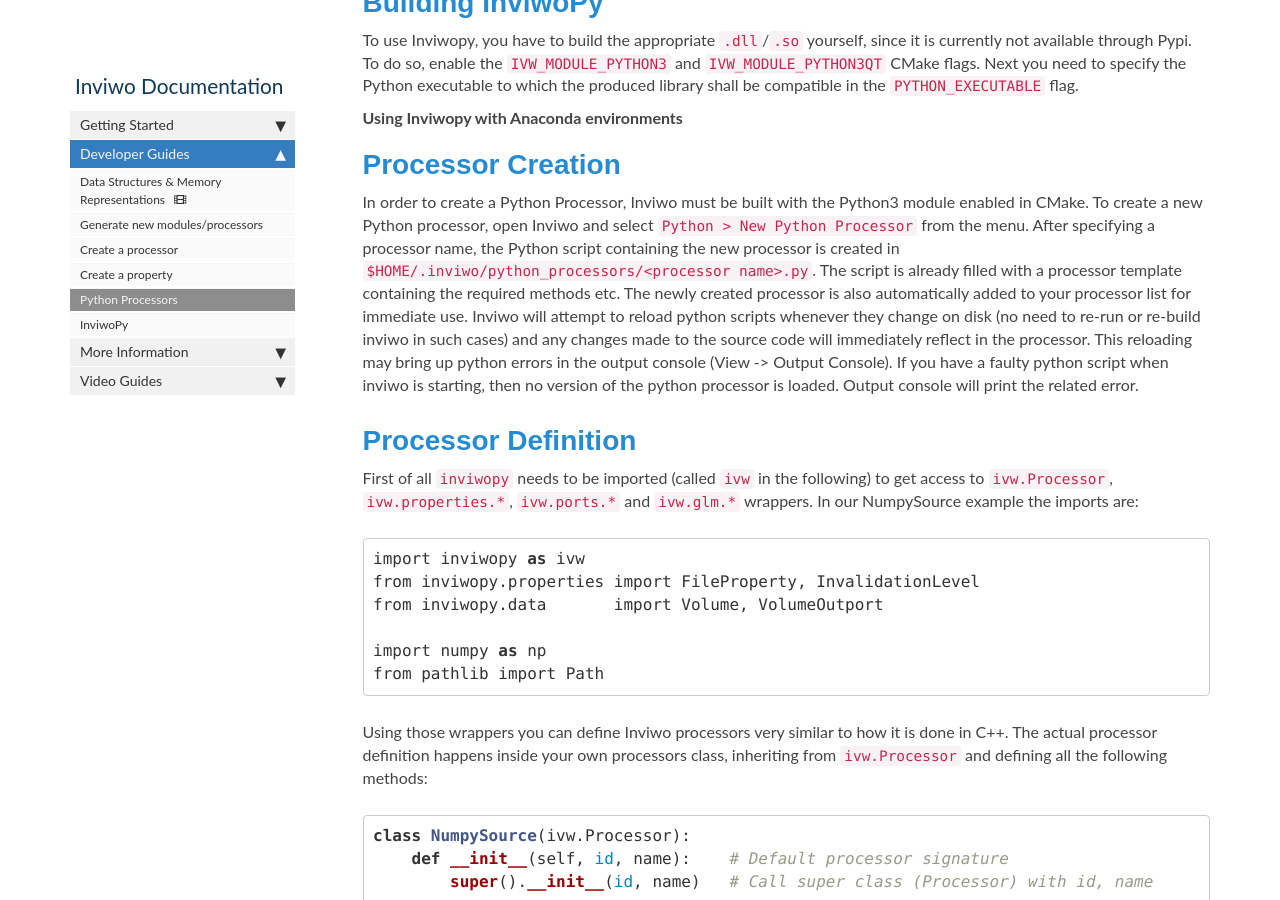
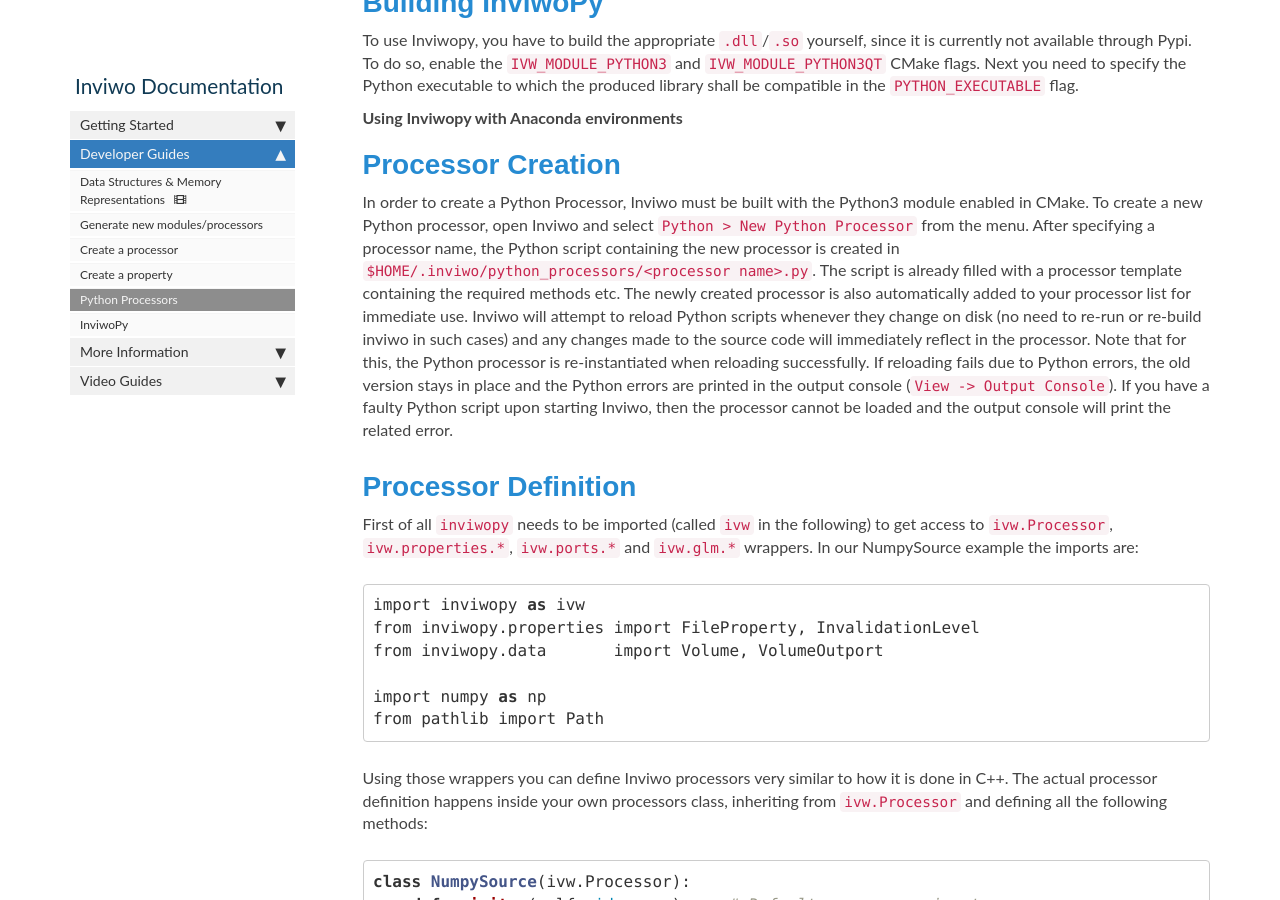
Before and after one commit to inviwo/inviwo.github.io, a Jekyll site: the page built from pages/manual/manual-devguide-python-processors.md, in a window 1280 px wide and 900 px high, scrolled down 643 px. Built offline with Jekyll 4.4.1, drawn with Linux system fonts in a browser that asks for light colours; comment, search, counter and statistics services are not loaded.

Commit message:
Update manual-devguide-python-processors.md
Minor adjustments

```diff
--- a/pages/manual/manual-devguide-python-processors.md
+++ b/pages/manual/manual-devguide-python-processors.md
@@ -23,7 +23,7 @@
 " %}
 
 ### Processor Creation
-In order to create a Python Processor, Inviwo must be built with the Python3 module enabled in CMake. To create a new Python processor, open Inviwo and select `Python > New Python Processor` from the menu. After specifying a processor name, the Python script containing the new processor is created in `$HOME/.inviwo/python_processors/<processor name>.py`. The script is already filled with a processor template containing the required methods etc. The newly created processor is also automatically added to your processor list for immediate use. Inviwo will attempt to reload python scripts whenever they change on disk (no need to re-run or re-build inviwo in such cases) and any changes made to the source code will immediately reflect in the processor. This reloading may bring up python errors in the output console (View -> Output Console). If you have a faulty python script when inviwo is starting, then no version of the python processor is loaded. Output console will print the related error.
+In order to create a Python Processor, Inviwo must be built with the Python3 module enabled in CMake. To create a new Python processor, open Inviwo and select `Python > New Python Processor` from the menu. After specifying a processor name, the Python script containing the new processor is created in `$HOME/.inviwo/python_processors/<processor name>.py`. The script is already filled with a processor template containing the required methods etc. The newly created processor is also automatically added to your processor list for immediate use. Inviwo will attempt to reload Python scripts whenever they change on disk (no need to re-run or re-build inviwo in such cases) and any changes made to the source code will immediately reflect in the processor. Note that for this, the Python processor is re-instantiated when reloading successfully. If reloading fails due to Python errors, the old version stays in place and the Python errors are printed in the output console (`View -> Output Console`). If you have a faulty Python script upon starting Inviwo, then the processor cannot be loaded and the output console will print the related error.
 
 ### Processor Definition
 First of all `inviwopy` needs to be imported (called `ivw` in the following) to get access to `ivw.Processor`, `ivw.properties.*`, `ivw.ports.*` and `ivw.glm.*` wrappers. In our NumpySource example the imports are:
```
